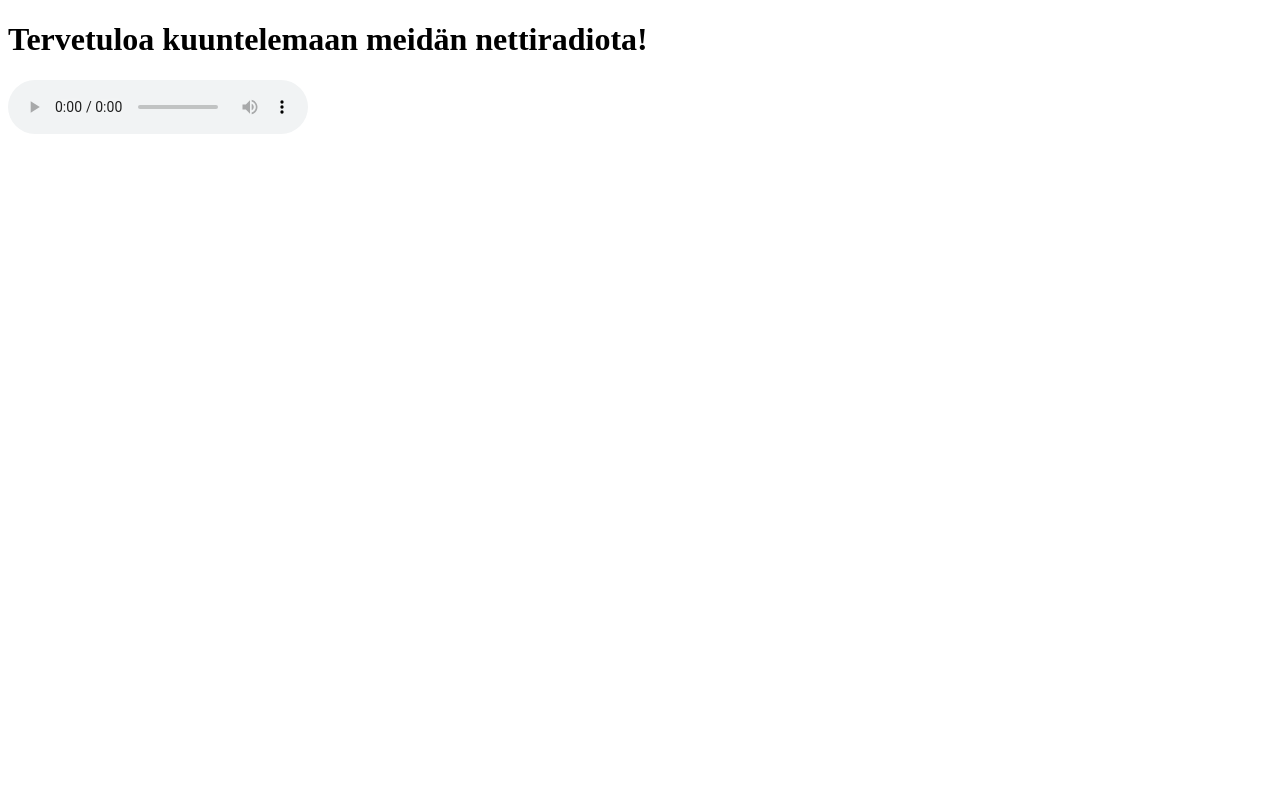
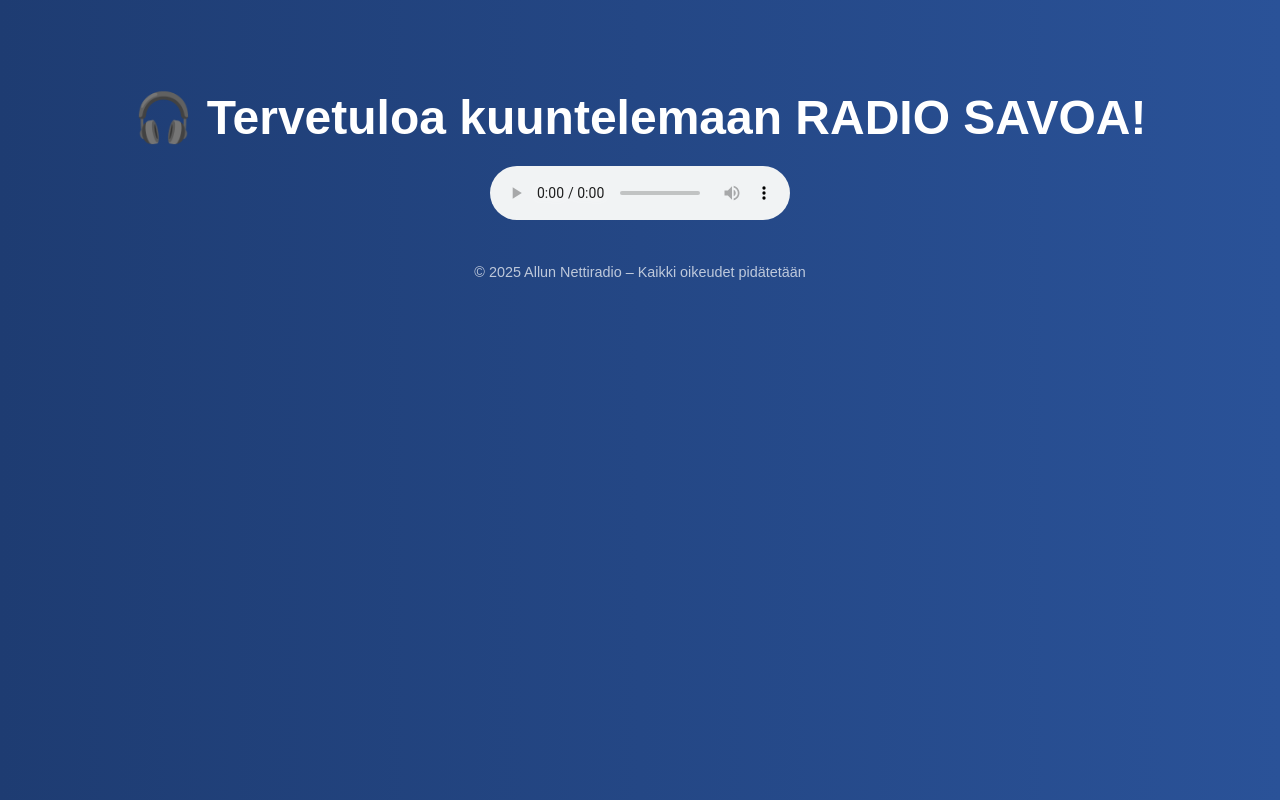
Before and after one commit to perunankuusi/Radio-Savo, a plain HTML site: page index.html in a window 1280 px wide. Drawn offline with Linux system fonts and the light colour scheme.

Commit message:
Update index.html

```diff
--- a/index.html
+++ b/index.html
@@ -2,13 +2,41 @@
 <html lang="fi">
 <head>
   <meta charset="UTF-8">
-  <title>Oma Nettiradio</title>
+  <title>Radio Savo</title>
+  <style>
+    body {
+      font-family: 'Arial', sans-serif;
+      background: linear-gradient(to right, #1e3c72, #2a5298);
+      color: white;
+      text-align: center;
+      padding: 50px;
+    }
+
+    h1 {
+      font-size: 3em;
+      margin-bottom: 20px;
+    }
+
+    audio {
+      width: 300px;
+      border-radius: 10px;
+    }
+
+    .footer {
+      margin-top: 40px;
+      font-size: 0.9em;
+      opacity: 0.7;
+    }
+  </style>
 </head>
 <body>
-  <h1>Tervetuloa kuuntelemaan meidän nettiradiota!</h1>
+  <h1>🎧 Tervetuloa kuuntelemaan RADIO SAVOA!</h1>
   <audio controls autoplay>
     <source src="http://SUNEN-IP:8000/radio" type="audio/mpeg">
-    Selaimesi ei tue audiotoimintoa.
+    Selaimesi ei tue soitinta.
   </audio>
+  <div class="footer">
+    © 2025 Allun Nettiradio – Kaikki oikeudet pidätetään
+  </div>
 </body>
 </html>
```
